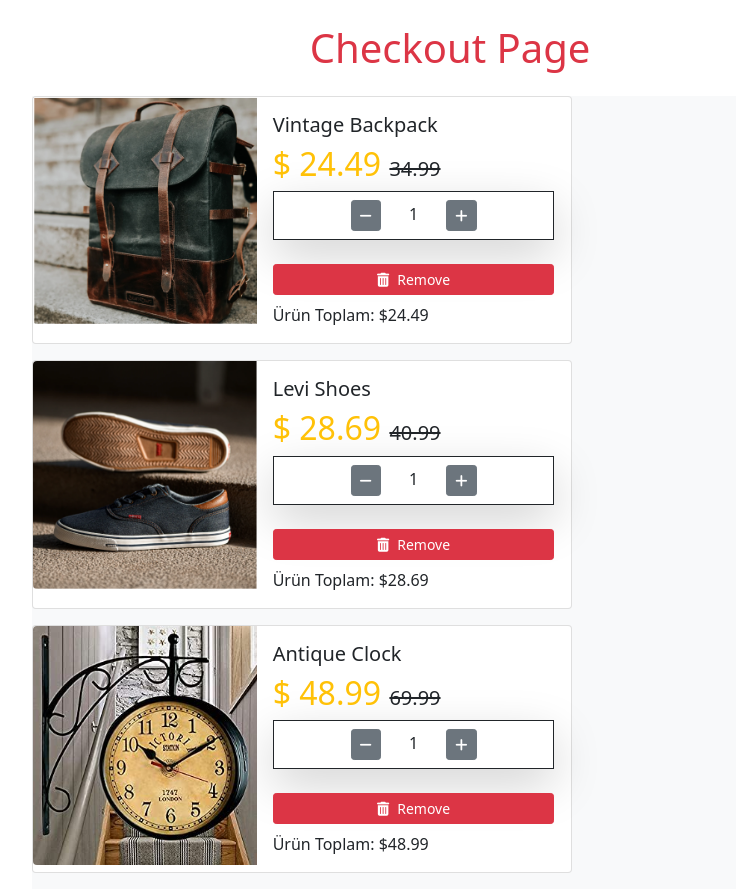
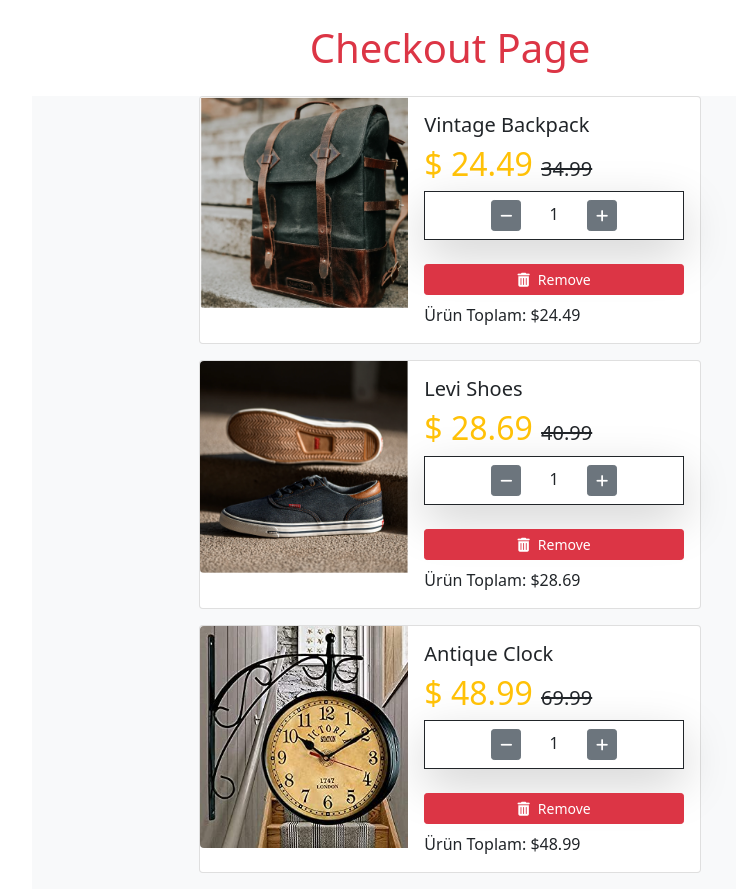
Before and after one commit to DogukanCifci/checkout-Page-JS, a plain HTML site: page index.html in a window 1280 px wide. Shown: the whole page, without its empty margins (190-926 px from the left). Drawn offline with nearby package versions, Linux system fonts and the light colour scheme.

Commit message:
something edited

```diff
--- a/index.html
+++ b/index.html
@@ -24,9 +24,9 @@
   <body>
     <h1 class="text-center text-danger m-4">Checkout Page</h1>
 
-    <main class="container d-flex justify-content-center">
-      <section class="bg-light w-75">
-        <article id="product-rows"></article>
+    <main class="container d-flex justify-content-center align-items-center">
+      <section class="d-flex justify-content-center bg-light w-75">
+        <article class="" id="product-rows"></article>
         <article id="pay-table"></article>
       </section>
     </main>
--- a/js/app.js
+++ b/js/app.js
@@ -132,6 +132,7 @@ function adetButton() {
           removeSil(eksi); //silme fonksiyonuna yolladik
         else {
           adet.textContent = 1;
+          return;
         }
       }
       //sepette de degistiricez
@@ -176,3 +177,5 @@ function adetButton() {
 }
 
 console.log(sepettekiler);
+
+const tablo = ``;
```
